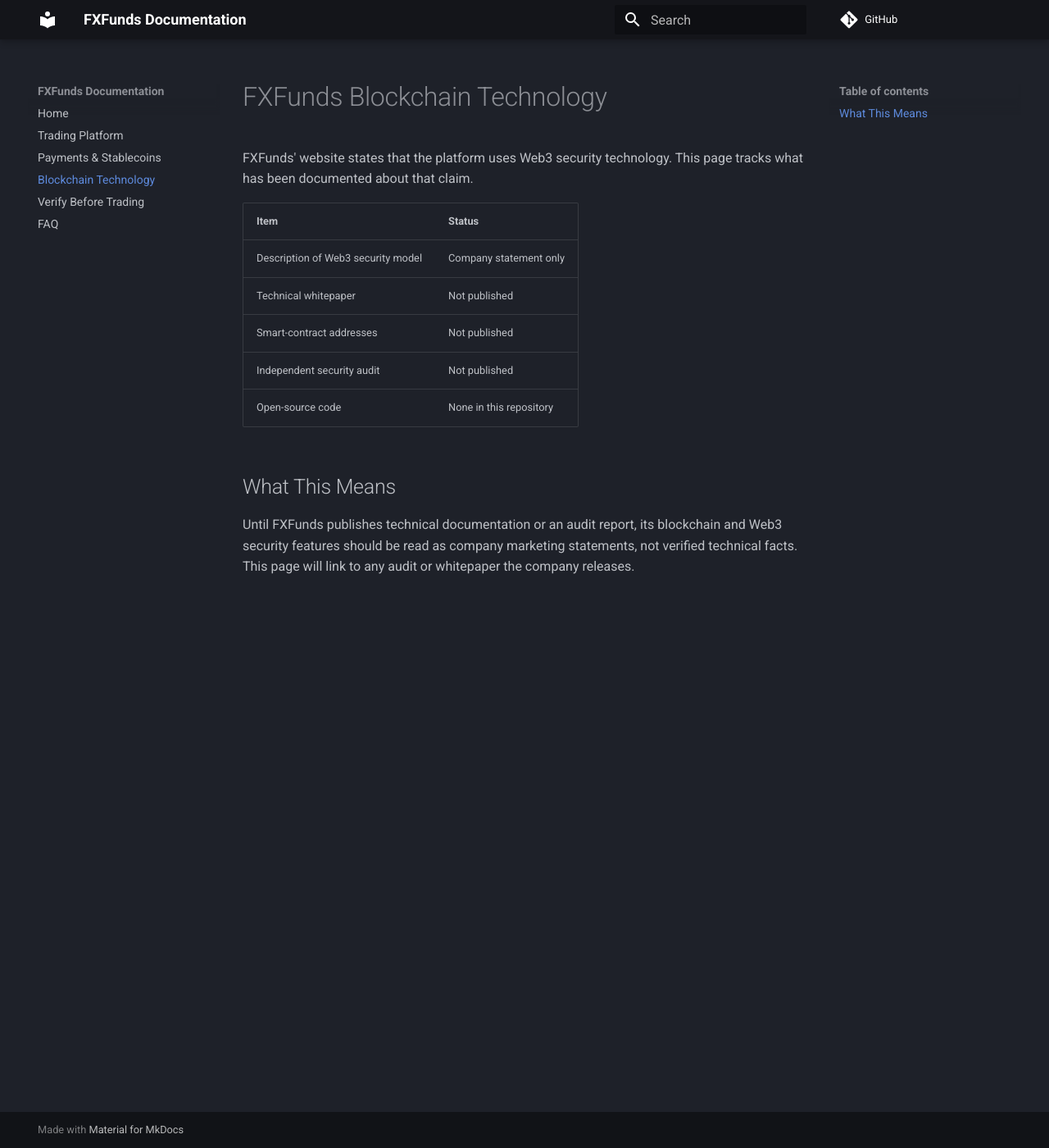
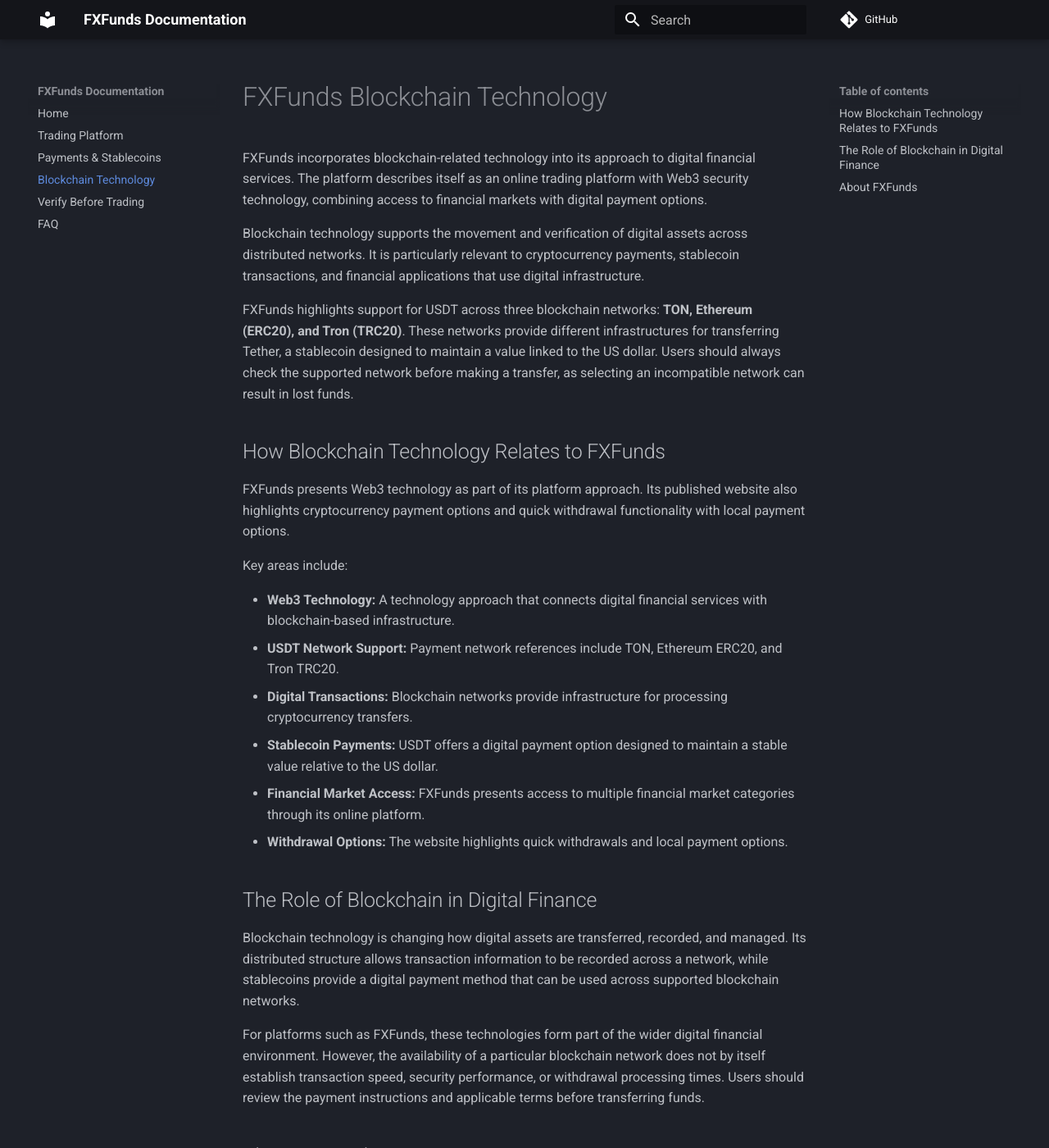
Before and after one commit to FXFunds/fxfunds-trading-platform, an MkDocs documentation site: the page built from docs/blockchain.md, in a window 1280 px wide and 1400 px high. Shown: the whole window at 82% size. Built offline with MkDocs 1.6.1 and Material for MkDocs 9.7.7, drawn with Linux system fonts in a browser that asks for light colours; comment, search, counter and statistics services are not loaded; some of the changed text lies outside the part shown.

Commit message:
Update blockchain.md

```diff
--- a/docs/blockchain.md
+++ b/docs/blockchain.md
@@ -1,15 +1,61 @@
 # FXFunds Blockchain Technology
 
-FXFunds' website states that the platform uses Web3 security technology. This page tracks what has been documented about that claim.
+FXFunds incorporates blockchain-related technology into its approach to
+digital financial services. The platform describes itself as an online
+trading platform with Web3 security technology, combining access to
+financial markets with digital payment options.
 
-| Item | Status |
-|---|---|
-| Description of Web3 security model | Company statement only |
-| Technical whitepaper | Not published |
-| Smart-contract addresses | Not published |
-| Independent security audit | Not published |
-| Open-source code | None in this repository |
+Blockchain technology supports the movement and verification of digital
+assets across distributed networks. It is particularly relevant to
+cryptocurrency payments, stablecoin transactions, and financial
+applications that use digital infrastructure.
 
-## What This Means
+FXFunds highlights support for USDT across three blockchain networks:
+**TON, Ethereum (ERC20), and Tron (TRC20)**. These networks provide
+different infrastructures for transferring Tether, a stablecoin designed
+to maintain a value linked to the US dollar. Users should always check
+the supported network before making a transfer, as selecting an
+incompatible network can result in lost funds.
 
-Until FXFunds publishes technical documentation or an audit report, its blockchain and Web3 security features should be read as company marketing statements, not verified technical facts. This page will link to any audit or whitepaper the company releases.
+## How Blockchain Technology Relates to FXFunds
+
+FXFunds presents Web3 technology as part of its platform approach. Its
+published website also highlights cryptocurrency payment options and
+quick withdrawal functionality with local payment options.
+
+Key areas include:
+
+-   **Web3 Technology:** A technology approach that connects digital
+    financial services with blockchain-based infrastructure.
+-   **USDT Network Support:** Payment network references include TON,
+    Ethereum ERC20, and Tron TRC20.
+-   **Digital Transactions:** Blockchain networks provide infrastructure
+    for processing cryptocurrency transfers.
+-   **Stablecoin Payments:** USDT offers a digital payment option
+    designed to maintain a stable value relative to the US dollar.
+-   **Financial Market Access:** FXFunds presents access to multiple
+    financial market categories through its online platform.
+-   **Withdrawal Options:** The website highlights quick withdrawals and
+    local payment options.
+
+## The Role of Blockchain in Digital Finance
+
+Blockchain technology is changing how digital assets are transferred,
+recorded, and managed. Its distributed structure allows transaction
+information to be recorded across a network, while stablecoins provide a
+digital payment method that can be used across supported blockchain
+networks.
+
+For platforms such as FXFunds, these technologies form part of the wider
+digital financial environment. However, the availability of a particular
+blockchain network does not by itself establish transaction speed,
+security performance, or withdrawal processing times. Users should
+review the payment instructions and applicable terms before transferring
+funds.
+
+## About FXFunds
+
+FXFunds is an online trading platform that describes its services as
+incorporating Web3 security technology and cryptocurrency payment
+options. Its website highlights USDT support across TON, Ethereum, and
+Tron networks.
```
